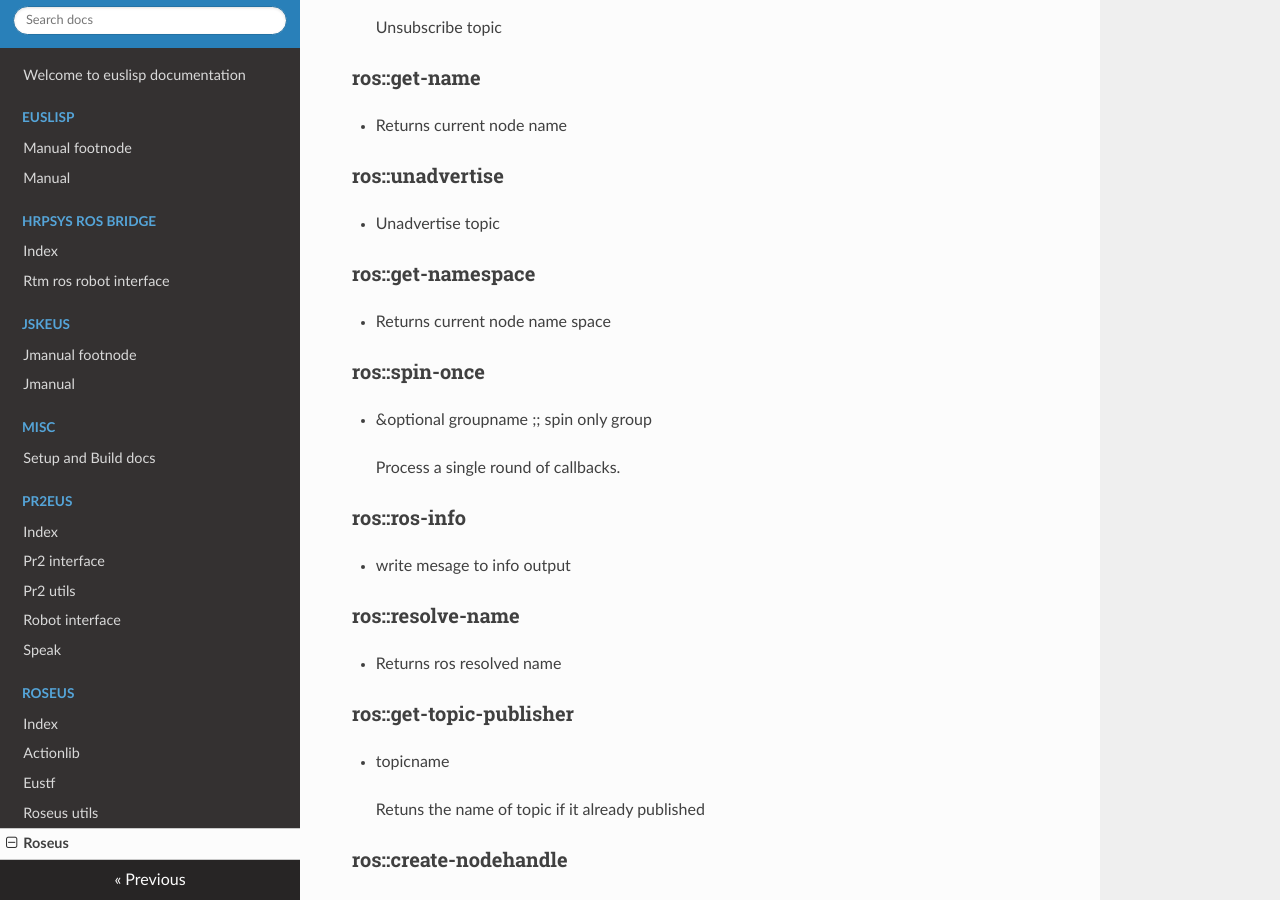
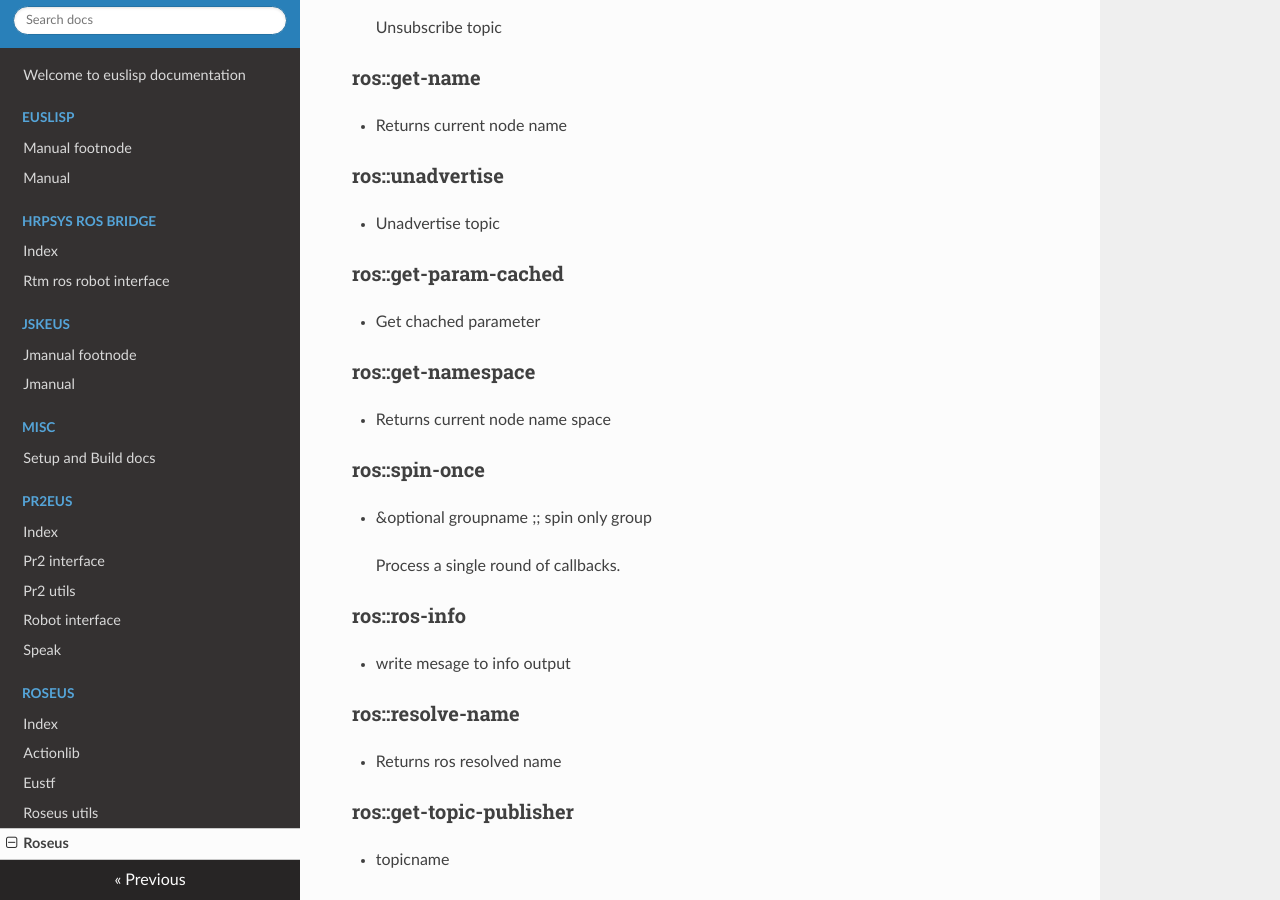
Before and after one commit to jsk-ros-pkg/euslisp-docs, an MkDocs documentation site: the page built from docs/roseus/roseus.md, in a window 1280 px wide and 900 px high, scrolled down 2567 px. Built offline with MkDocs 1.6.1, drawn with Linux system fonts in a browser that asks for light colours; nearby versions of some CDN libraries; some of the changed text lies outside the part shown.

Commit message:
update documentation for roseus

```diff
--- a/docs/roseus/roseus.md
+++ b/docs/roseus/roseus.md
@@ -132,6 +132,12 @@ Unsubscribe topic <br>
 
 
 - Unadvertise topic <br>
+
+
+### ros::get-param-cached ###
+
+
+- Get chached parameter <br>
 
 
 ### ros::get-namespace ###
```
Also changed, not shown: other parts of docs/roseus/roseus.md (+0 -6 lines).
